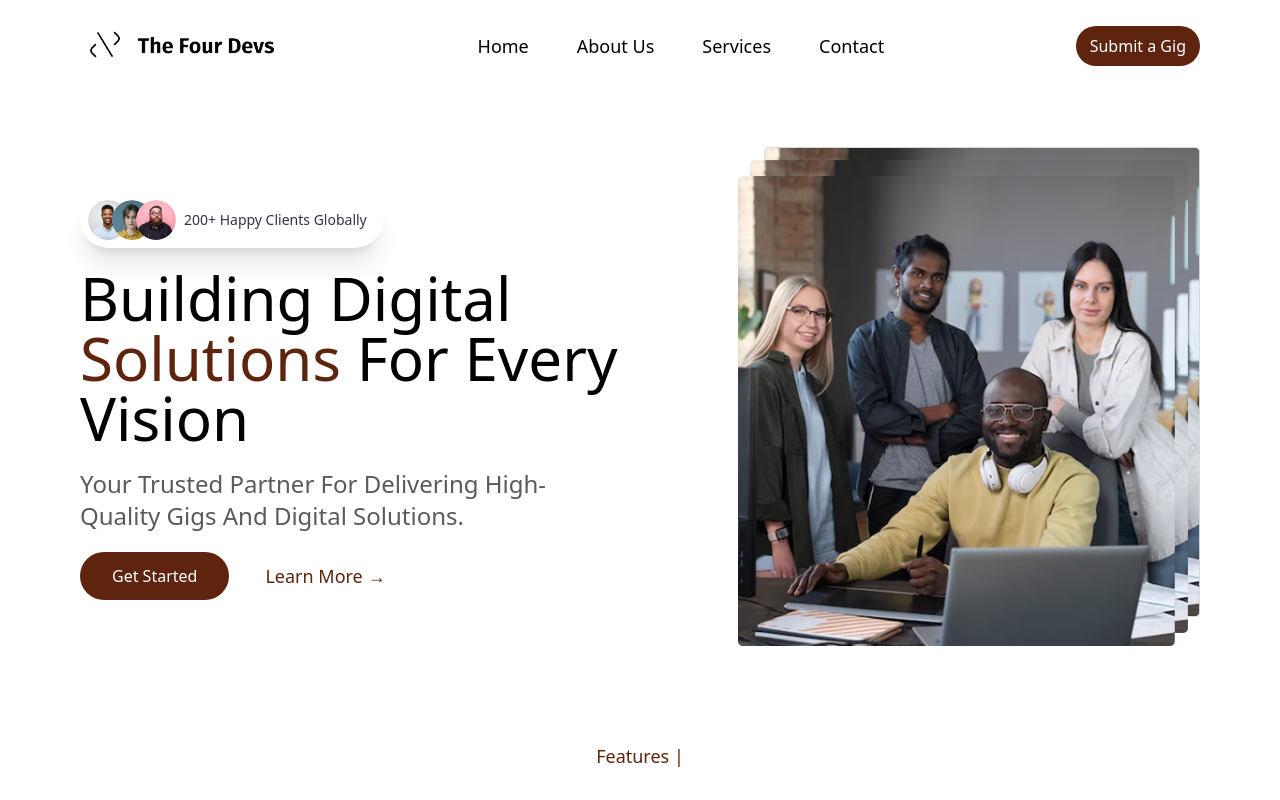
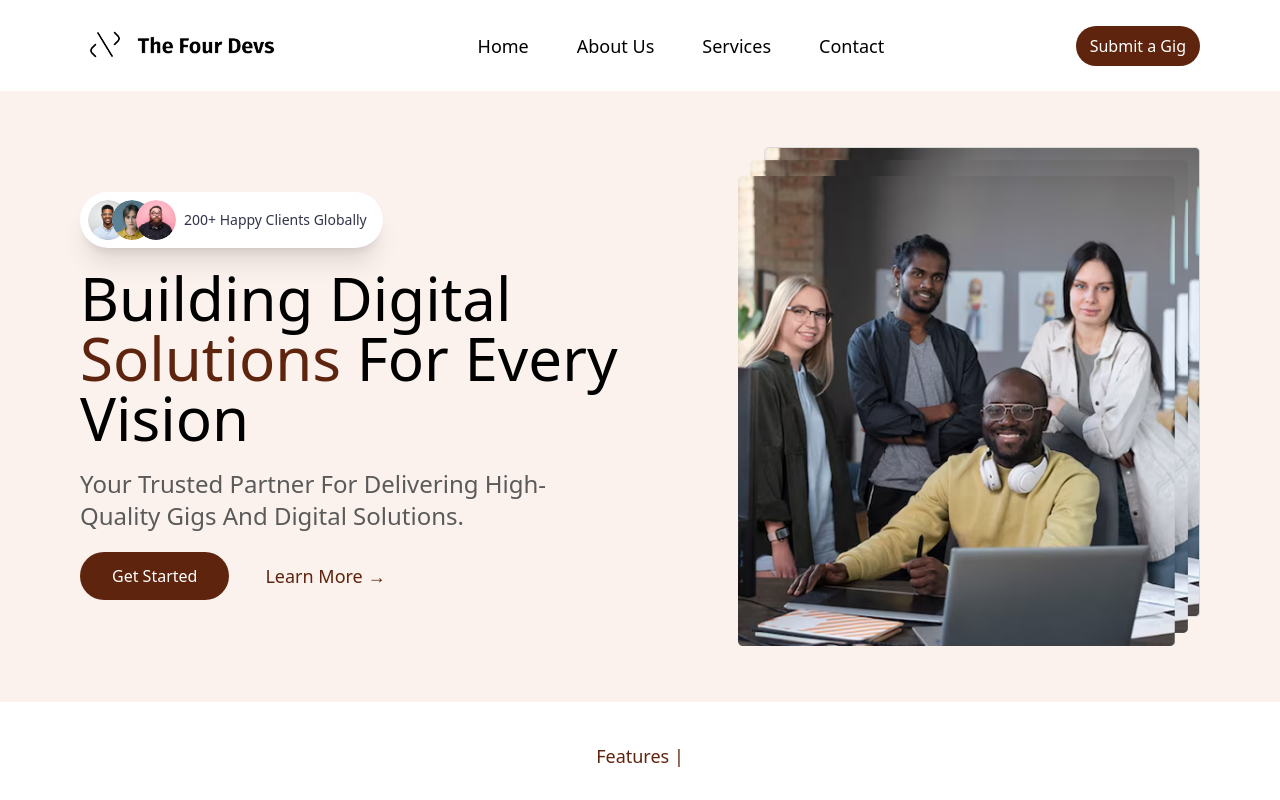
Before and after one commit to lilprof01/fourdevs, a React (Vite) app: page / in a window 1280 px wide. Shown: the top 800 px of the page. Built offline with nearby package versions, Linux system fonts and the light colour scheme; a web font is replaced by a local one.

Commit message:
new build

```diff
--- a/src/components/main/About/ImageCarousel.tsx
+++ b/src/components/main/About/ImageCarousel.tsx
@@ -1,7 +1,7 @@
 import { Swiper, SwiperSlide } from "swiper/react";
 import { EffectCoverflow } from "swiper/modules";
 
-import "swiper/css";
+// import "swiper/css";
 // import "swiper/css/effects/coverflow";
 
 const images = [
--- a/src/components/main/Hero.tsx
+++ b/src/components/main/Hero.tsx
@@ -3,7 +3,7 @@ import heroImg from "/hero-img.png"
 
 const Hero = () => {
   return (
-    <section className="bg-secondary flex justify-center items-center align-middle p-8 sm:px-20 py-14">
+    <section className="bg-light flex justify-center items-center align-middle p-8 sm:px-20 py-14">
       <div className="h-full w-full flex flex-col lg:flex-row items-center align-middle gap-20">
         {/* left div */}
         <div className="h-full w-full flex flex-col justify-center items-center lg:items-baseline text-center lg:text-left gap-5">
```
